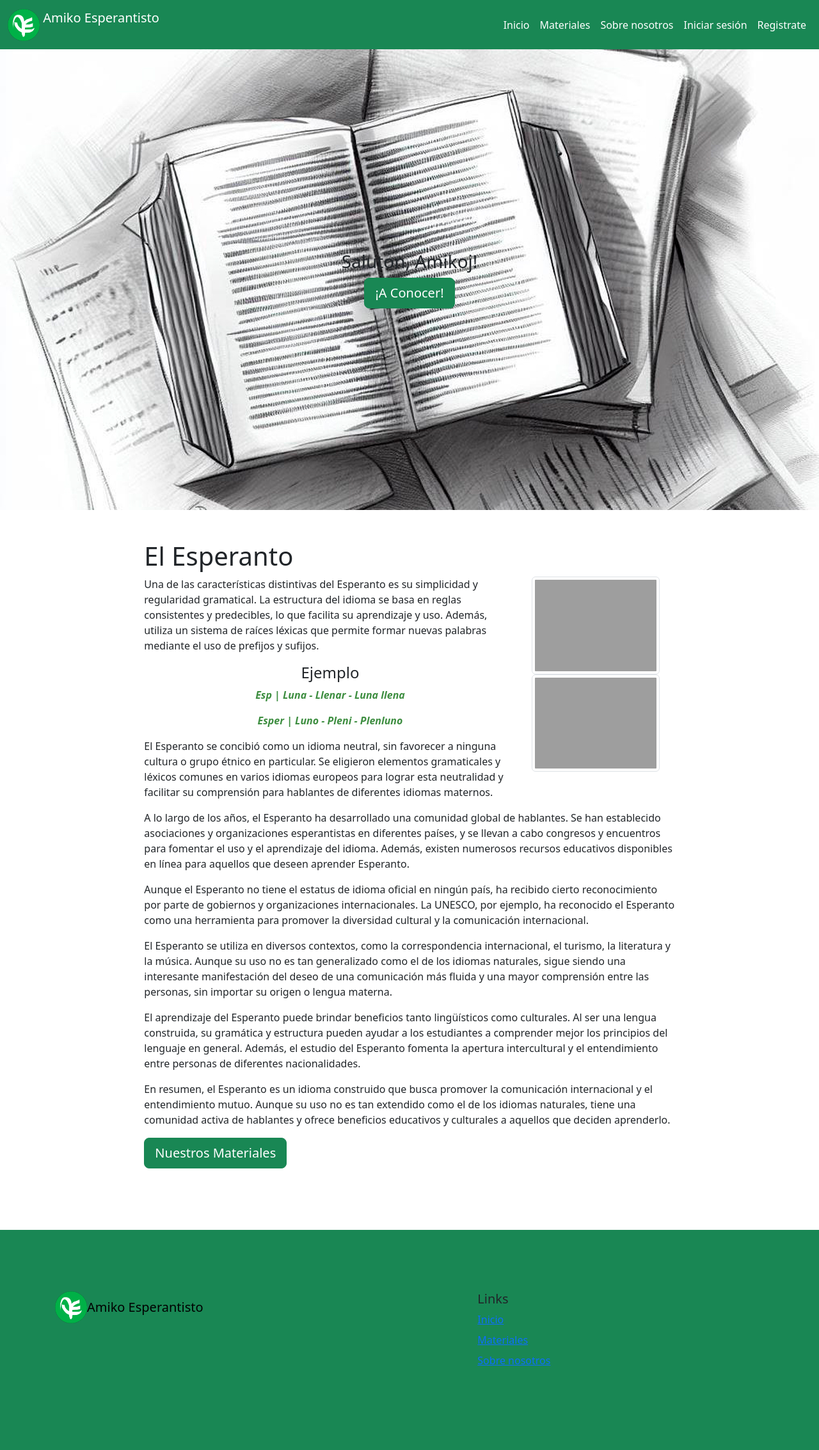
After one commit to ErickJGAscencio/AmikoEsperantisto, a Django app: page /amikoesperantisto/ in a window 1280 px wide. The commit adds this page. Shown: the whole page at 64% size. Run offline with Django 4.2, Linux system fonts and the light colour scheme; grey boxes are pictures that could not be loaded.

Commit message:
Actulizacion html libros, home, EP para libros

```diff
--- /dev/null
+++ b/frontend/templates/footer.html
@@ -0,0 +1,21 @@
+{% load static %}
+<footer class="bd-footer py-4 py-md-5 mt-5 bg-success">
+  <div class="container py-4 py-md-5 px-4 px-md-3 text-body-success">
+    <div class="row">
+      <div class="col-lg-6 mb-3">
+        <a class="d-inline-flex align-items-center mb-2 text-body-emphasis text-decoration-none" href="/">
+          <img src="{% static 'media/img/Logo_La-Amiko-Esperantisto.png' %}" alt="Logo" width="50" height="50"
+            class="d-inline-block align-text-top"><span class="fs-5 ">Amiko Esperantisto</span>
+        </a>
+      </div>
+      <div class="col-6 col-lg-2 offset-lg-1 mb-3">
+        <h5>Links</h5>
+        <ul class="list-unstyled ">
+          <li class="mb-2"><a href="practice-boots-inter.html">Inicio</a></li>
+          <li class="mb-2"><a href="/docs/5.3/">Materiales</a></li>
+          <li class="mb-2"><a href="/docs/5.3/examples/">Sobre nosotros</a></li>
+        </ul>
+      </div>
+    </div>
+  </div>
+</footer>
--- /dev/null
+++ b/frontend/templates/home.html
@@ -0,0 +1,90 @@
+{% load static %}
+
+<!DOCTYPE html>
+<html lang="en">
+  <head>
+    <meta charset="UTF-8">
+    <meta name="viewport" content="width=device-width, initial-scale=1.0">
+    <title>Inicio</title>
+
+    <!--CSS-->
+    <link rel="stylesheet" href="{% static '/interfaz.css' %}">
+    <!--Boostrap-->
+    <link href="https://cdn.jsdelivr.net/npm/bootstrap@5.3.2/dist/css/bootstrap.min.css" rel="stylesheet"
+      integrity="sha384-T3c6CoIi6uLrA9TneNEoa7RxnatzjcDSCmG1MXxSR1GAsXEV/Dwwykc2MPK8M2HN" crossorigin="anonymous">
+  </head>
+
+<body>
+  {% include 'navbar.html' %}
+
+  <div class="position-relative d-flex justify-content-center align-items-center">
+    <img src="{% static 'media/img/mini_documentos.jpg' %}" class="img-fluid" alt="...">
+
+    <div class="text-center position-absolute ">
+      <h3 class="text-center ">Saluton, Amikoj!</h3>
+      <a href="#seccion2"><button type="button" class="btn btn-success btn-lg ">¡A Conocer!</button></a>
+    </div>
+
+  </div>
+
+
+
+  <div class="container col-sm-12 col-md-8 col-l-8 col-xl-8 py-5"  id="seccion2">
+    <h1>El Esperanto</h1>
+    <div class="rounded float-end px-4">
+      <div class="text-center">
+        <img
+          src="https://th.bing.com/th/id/R.041953c6de889efb5e47146b36e95b8b?rik=6dk9Fw%2f8wM4C1A&riu=http%3a%2f%2fscihi.org%2fwp-content%2fuploads%2f2015%2f11%2f1024px-1908-kl-t-zamenhof-768x1078.jpg&ehk=dsblweLFVMCawHh9ACZDhONpAMBxC23vSXw74o4bdYs%3d&risl=&pid=ImgRaw&r=0"
+          class="rounded img-thumbnail" style="max-width: 200px;" alt="L.L. Zamenhof">
+      </div>
+      <div class="text-center">
+        <img src="https://th.bing.com/th/id/R.76a827f70bcead09743e47c21fdab1b5?rik=aN3%2btVSPXFiIrw&pid=ImgRaw"
+          class="rounded img-thumbnail" style="max-width: 200px;" alt="Bandera Esperantista">
+      </div>
+    </div>
+
+
+    <p class="text-breakword-wrap">Una de las características distintivas del Esperanto es su simplicidad y regularidad gramatical. La estructura
+      del idioma se basa en reglas consistentes y predecibles, lo que facilita su aprendizaje y uso. Además, utiliza un
+      sistema de raíces léxicas que permite formar nuevas palabras mediante el uso de prefijos y sufijos.</p>
+
+    <h4 class="exp text-center">Ejemplo</h4>
+    <p class="exp text-center fst-italic fw-bolder" style="color: #3E8E41">Esp | Luna - Llenar - Luna llena</p>
+    <p class="exp text-center fst-italic fw-bolder" style="color: #3E8E41">Esper | Luno - Pleni - Plenluno</p>
+
+    <p>El Esperanto se concibió como un idioma neutral, sin favorecer a ninguna cultura o grupo étnico en particular. Se
+      eligieron elementos gramaticales y léxicos comunes en varios idiomas europeos para lograr esta neutralidad y
+      facilitar su comprensión para hablantes de diferentes idiomas maternos.</p>
+    <p>A lo largo de los años, el Esperanto ha desarrollado una comunidad global de hablantes. Se han establecido
+      asociaciones y organizaciones esperantistas en diferentes países, y se llevan a cabo congresos y encuentros para
+      fomentar el uso y el aprendizaje del idioma. Además, existen numerosos recursos educativos disponibles en línea
+      para aquellos que deseen aprender Esperanto.</p>
+    <p>Aunque el Esperanto no tiene el estatus de idioma oficial en ningún país, ha recibido cierto reconocimiento por
+      parte de gobiernos y organizaciones internacionales. La UNESCO, por ejemplo, ha reconocido el Esperanto como una
+      herramienta para promover la diversidad cultural y la comunicación internacional.</p>
+    <p>El Esperanto se utiliza en diversos contextos, como la correspondencia internacional, el turismo, la literatura y
+      la música. Aunque su uso no es tan generalizado como el de los idiomas naturales, sigue siendo una interesante
+      manifestación del deseo de una comunicación más fluida y una mayor comprensión entre las personas, sin importar su
+      origen o lengua materna.</p>
+    <p>El aprendizaje del Esperanto puede brindar beneficios tanto lingüísticos como culturales. Al ser una lengua
+      construida, su gramática y estructura pueden ayudar a los estudiantes a comprender mejor los principios del
+      lenguaje en general. Además, el estudio del Esperanto fomenta la apertura intercultural y el entendimiento entre
+      personas de diferentes nacionalidades.</p>
+    <p>En resumen, el Esperanto es un idioma construido que busca promover la comunicación internacional y el
+      entendimiento mutuo. Aunque su uso no es tan extendido como el de los idiomas naturales, tiene una comunidad
+      activa de hablantes y ofrece beneficios educativos y culturales a aquellos que deciden aprenderlo.</p>
+
+      <a href=""><button type="button" class="btn btn-success btn-lg ">Nuestros Materiales</button></a>
+  </div>
+  <!--Boostrap-->
+  <script src="https://cdn.jsdelivr.net/npm/bootstrap@5.3.2/dist/js/bootstrap.min.js"
+    integrity="sha384-BBtl+eGJRgqQAUMxJ7pMwbEyER4l1g+O15P+16Ep7Q9Q+zqX6gSbd85u4mG4QzX+"
+    crossorigin="anonymous"></script>
+
+  <script src="https://cdn.jsdelivr.net/npm/bootstrap@5.3.2/dist/js/bootstrap.bundle.min.js"></script>
+
+</body>
+
+{% include 'footer.html' %}
+
+</html>
--- /dev/null
+++ b/frontend/templates/navbar.html
@@ -0,0 +1,43 @@
+{% load static %}
+
+<nav class="navbar navbar-expand-lg navbar-dark bg-success">
+    <div class="container-fluid">
+        <a class="navbar-brand" href="{% url 'home' %}">
+            <img src="{% static 'media/img/Logo_La-Amiko-Esperantisto.png' %}" alt="Logo" width="50" height="50"
+                class="d-inline-block align-text-top">
+            Amiko Esperantisto
+        </a>
+        <button class="navbar-toggler" type="button" data-bs-toggle="collapse" data-bs-target="#navbarNavAltMarkup"
+            aria-controls="navbarNavAltMarkup" aria-expanded="false" aria-label="Toggle navigation">
+            <span class="navbar-toggler-icon"></span>
+        </button>
+        <div class="collapse navbar-collapse" id="navbarNavAltMarkup">
+            <div class="navbar-nav ms-auto">
+                <a class="nav-link active" href="{% url 'home' %}">Inicio</a>
+                <a class="nav-link active" href="{% url 'libros' %}">Materiales</a>
+                <a class="nav-link active" href="">Sobre nosotros</a>
+
+                <!-- Verifica si le usuario está autenticado -->
+                {% if user.is_authenticated %}
+                    <!-- Si está autenticado, se muestra el nombre de usuario y el botón de cerrar sesión -->
+                    <div class="dropdown">
+                        <a class="nav-link active dropdown-toggle" href="#" role="button" id="userDropdown" data-bs-toggle="dropdown" aria-expanded="false">
+                            {{ user.username }}
+                            <img src="{% static 'media/img/Logo_La-Amiko-Esperantisto.png' %}" alt="Logo" width="25" height="25" class="d-inline-block align-text-top">
+                        </a>
+                        <ul class="dropdown-menu dropdown-menu-right" aria-labelledby="userDropdown">
+                            <li><a class="dropdown-item" href="#">Perfil</a></li>
+                            <li><a class="dropdown-item" href="#">Configuraciones</a></li>
+                            <li><a class="dropdown-item" href="">Cerrar sesión</a></li>
+                        </ul>
+                    </div>
+                {% else %}
+                    <!-- Si no está autenticado, muestra los botones de iniciar sesión y registrarse -->
+                    <a class="nav-link active" href="{% url 'loginV' %}">Iniciar sesión</a>
+                    <a class="nav-link active" href="{% url 'signup' %}">Registrate</a>
+                {% endif %}
+
+            </div>
+        </div>
+  </div>
+</nav>
--- a/frontend/urls.py
+++ b/frontend/urls.py
@@ -2,5 +2,6 @@ from django.urls import path
 from . import views
 
 urlpatterns = [
+    path('', views.home, name='home'),
     path('libros/', views.libros, name='libros'),
 ]
--- a/frontend/views.py
+++ b/frontend/views.py
@@ -1,6 +1,8 @@
 from django.shortcuts import render
 
 # Create your views here.
+def home(request):
+    return render(request, 'home.html')
 
 def libros(request):
     return render(request, 'libros.html')
```
Also changed, not shown: frontend/templates/libros.html (+13 -8 lines), frontend/static/media/img/Logo_La-Amiko-Esperantisto.png (added), frontend/static/media/img/mini_documentos.jpg (added).
